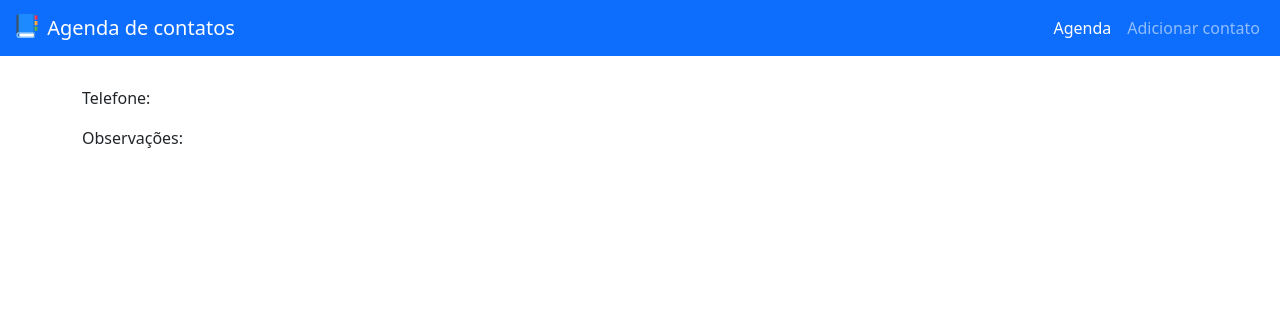
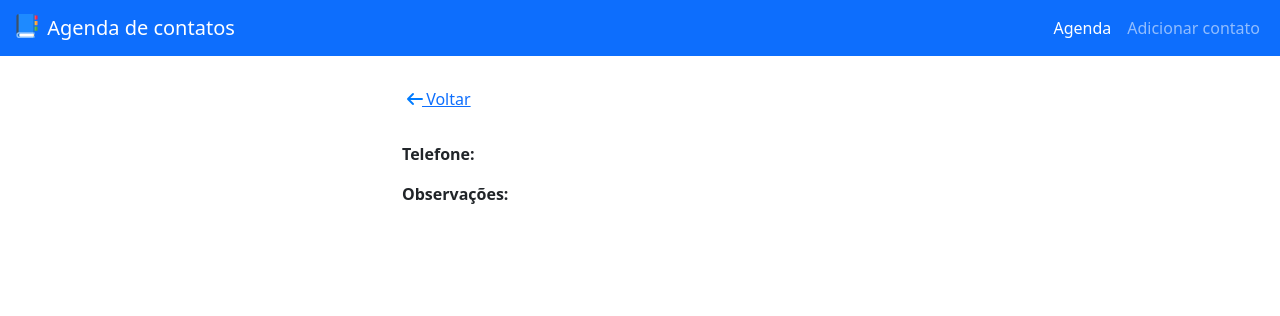
Before and after one commit to theohenrique222/agenda, a PHP site: page /show.php in a window 1280 px wide. Shown: the top 316 px of the page. Run offline with PHP 8.4, Linux system fonts and the light colour scheme; data that the repository does not hold is empty; some libraries are stand-ins or nearby versions.

Commit message:
update project

```diff
--- a/css/styles.css
+++ b/css/styles.css
@@ -60,3 +60,31 @@
     margin: 0 auto;
     margin-top: 30px;
 }
+
+#view-contact-container {
+    max-width: 500px;
+    margin: 0 auto;
+}
+
+.bold {
+    font-weight: bold;
+}
+
+#back-link-container {
+    display: block;
+    width: 500px;
+    margin: 30px auto 0;
+}
+
+#back-link {
+    border: 1p x solid #007BFF;
+    color: #007BFF;
+    border-radius: 4px;
+    padding: 5px;
+}
+
+#back-link:hover {
+    text-decoration: none;
+    background-color: #001BFF;
+    color: #FFF;
+}
--- a/show.php
+++ b/show.php
@@ -5,6 +5,7 @@
 ?>
 
   <div class="container" id="view-contact-container">
+    <?php include_once("templates/backbtn.php"); ?>
     <h1 id="main-title"><?= $contacts['name'] ?></h1>
     <p class="bold">Telefone: </p>
     <p><?= $contacts['phone'] ?></p>
--- /dev/null
+++ b/templates/backbtn.php
@@ -0,0 +1,4 @@
+<div id="back-link-container">
+    <a href="<?= $BASE_URL ?>"><i class="fa fa-arrow-left" id="back-link"></i> Voltar</a>
+
+</div>
```
